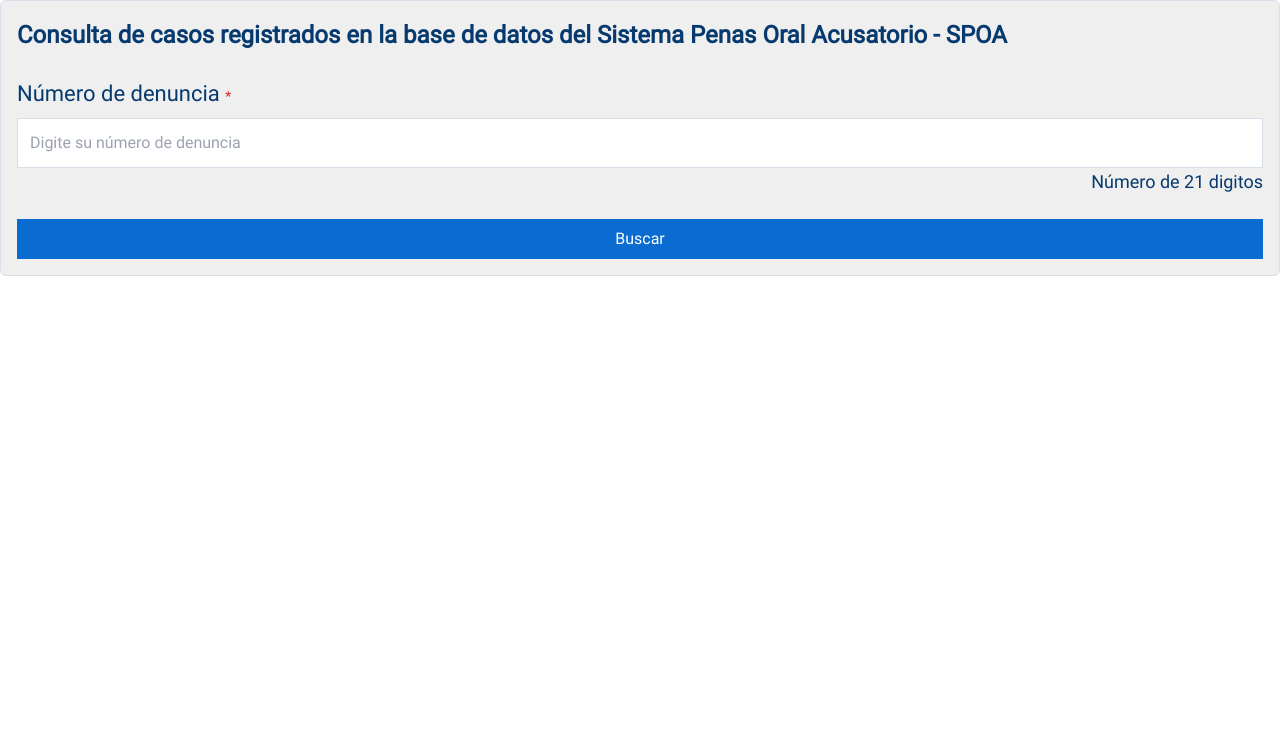
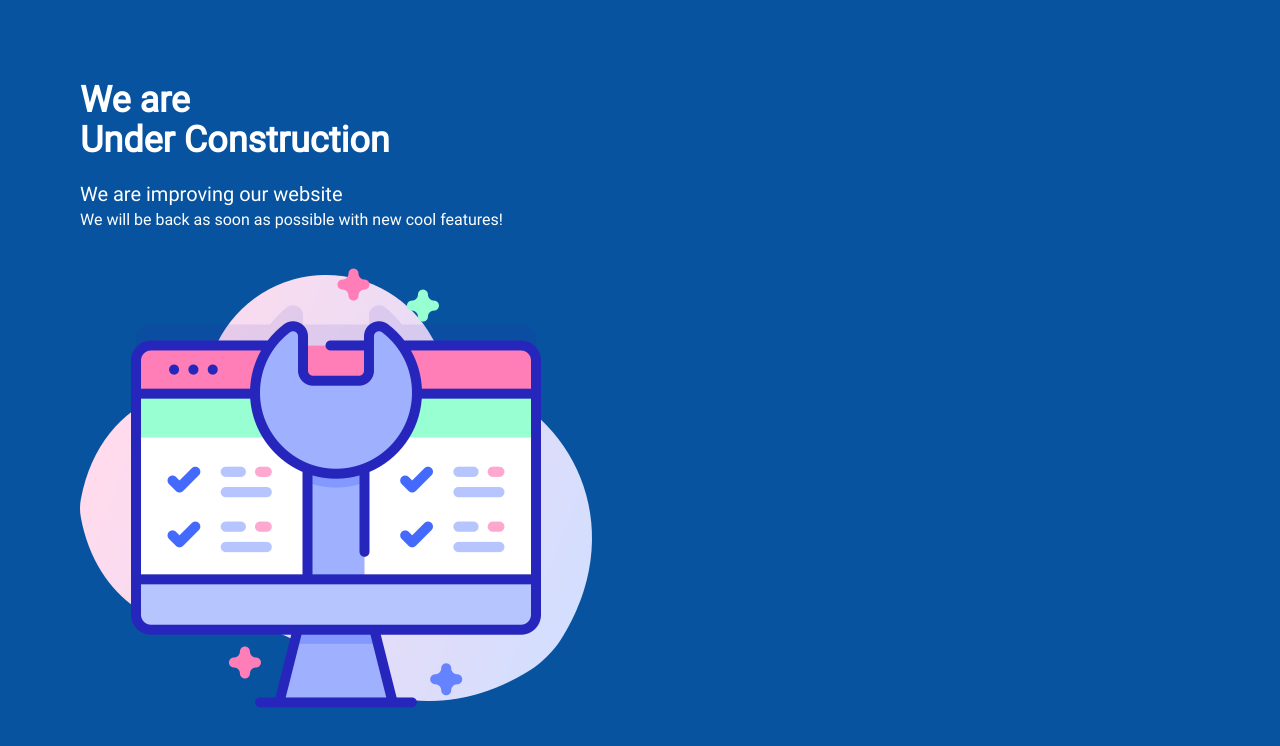
Before and after one commit to richard-tabares/app-consulta-web-fs, a React (Vite) app in the folder frontend/: page / in a window 1280 px wide. Shown: the top 746 px of the page. Built offline with nearby package versions, Linux system fonts and the light colour scheme.

Commit message:
proyecto inicial, web en construcción

```diff
--- a/frontend/src/App.jsx
+++ b/frontend/src/App.jsx
@@ -7,8 +7,8 @@ export const App = () => {
 
   return (
     <>
-      {/* <WebConstruction /> */}
-      <FormSearch />
+      <WebConstruction />
+      {/* <FormSearch /> */}
     </>
   )
 }
--- a/frontend/src/components/FormSearch.jsx
+++ b/frontend/src/components/FormSearch.jsx
@@ -5,7 +5,7 @@ export const FormSearch = () => {
         query: ''
     }
 
-    const { onInputChange, query, state } = useForm(initialQuery)
+    const { onInputChange, query } = useForm(initialQuery)
 
 
 
--- a/frontend/src/components/WebConstruction.jsx
+++ b/frontend/src/components/WebConstruction.jsx
@@ -6,7 +6,7 @@ export const WebConstruction = () => {
   return (
     <>
 
-      <section className="w-screen h-screen text-white p-20 lg:grid lg:grid-cols-3">
+      <section className="w-screen h-screen bg-label text-white p-20 lg:grid lg:grid-cols-3">
 
         <section className="col-span-1">
 
@@ -16,7 +16,7 @@ export const WebConstruction = () => {
             We are improving our website
           </p>
           <p>
-            We'll be back as soon as possible with new cool features!
+            We will be back as soon as possible with new cool features!
           </p>
           <p>
 
```
